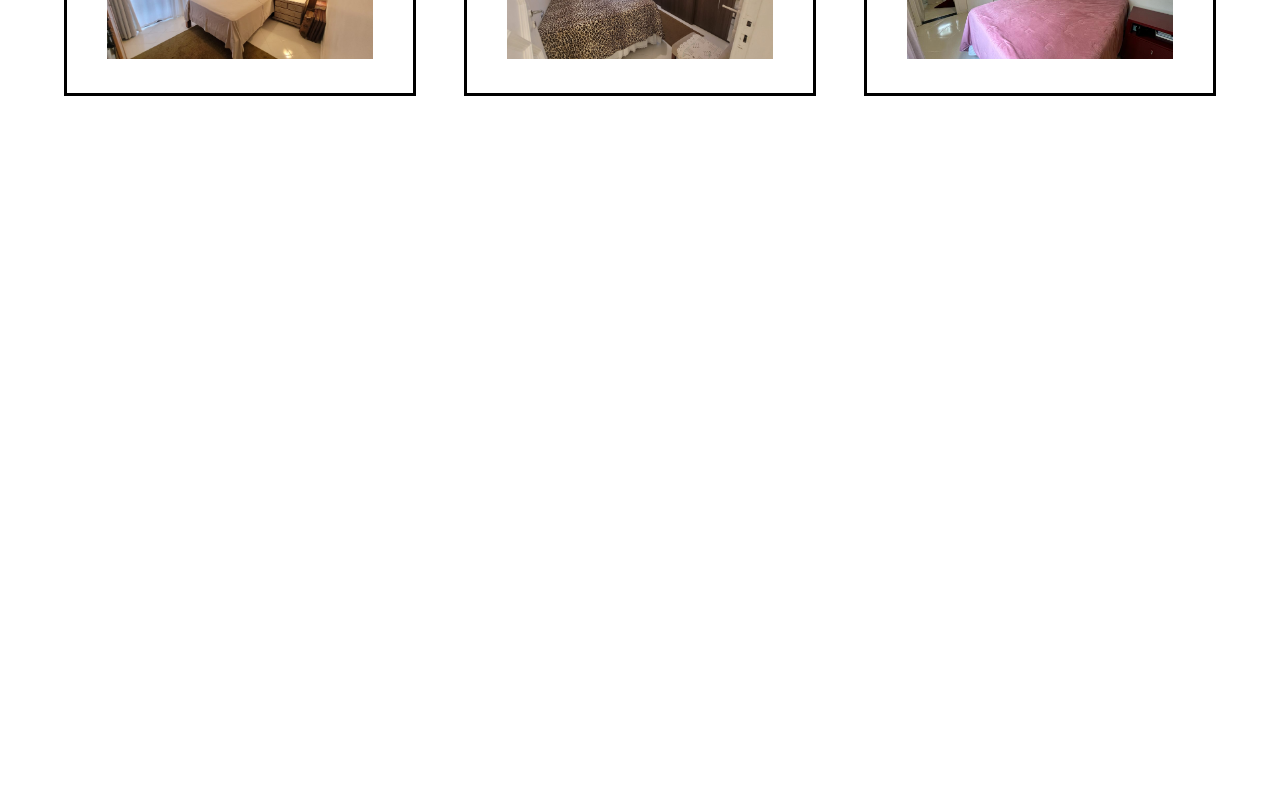
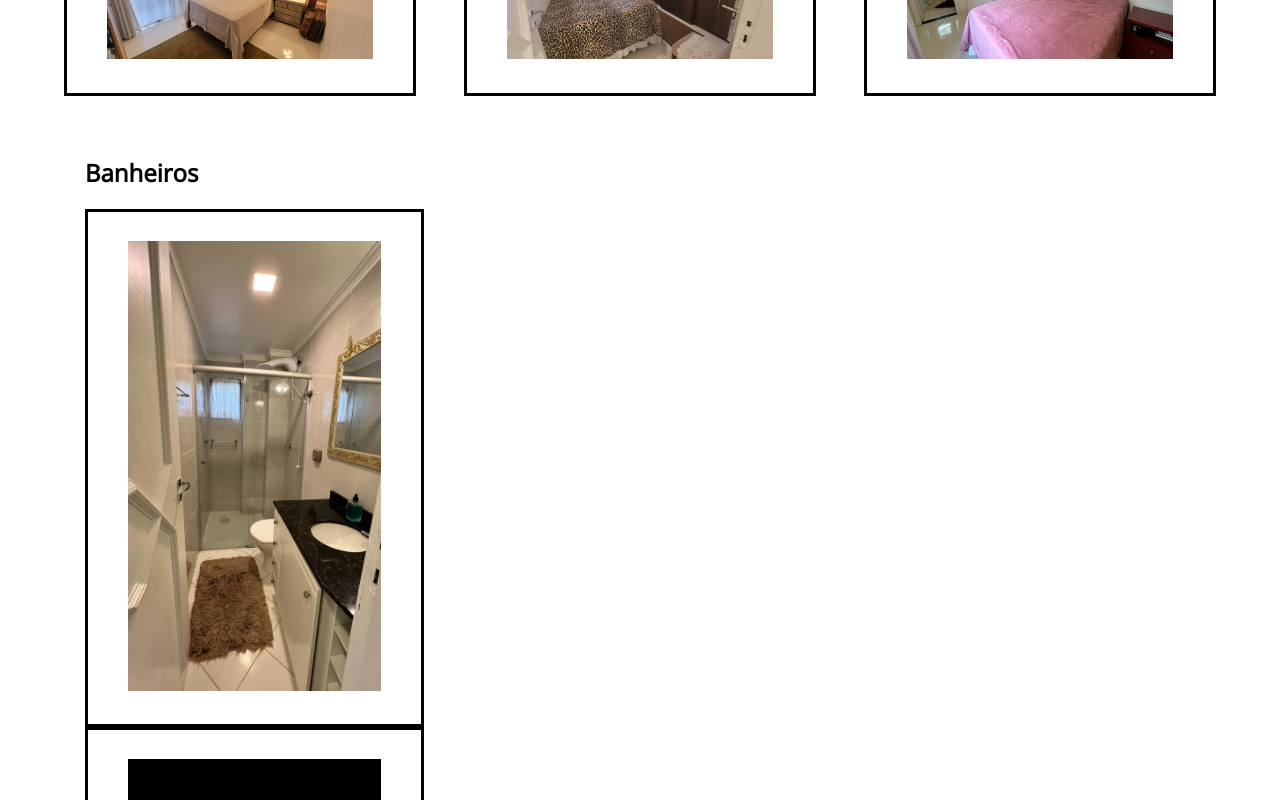
Before and after one commit to Shania810/apartment-sale, a React (Create React App) app: page / in a window 1280 px wide. Shown: the part 1180-1980 px from the top of the page. Before the commit the page ends 1316 px from the top, so only its background shows below. Built offline with nearby package versions, Linux system fonts and the light colour scheme.

Commit message:
Inserted section Bathrooms in App.js

```diff
--- a/src/App.js
+++ b/src/App.js
@@ -1,14 +1,16 @@
 import './App.css'
 import { Navbar } from './sections/Navbar/Navbar'
 import { Main } from './sections/Main/Main'
-import { Rooms } from './sections/Rooms/Rooms';
+import { Rooms } from './sections/Rooms/Rooms'
+import { Bathrooms } from './sections/Bathrooms/Bathrooms'
 
 function App() {
   return (
     <div className="App">
       <Navbar />
       <Main />
-      <Rooms/>
+      <Rooms />
+      <Bathrooms />
     </div>
   );
 }
```
